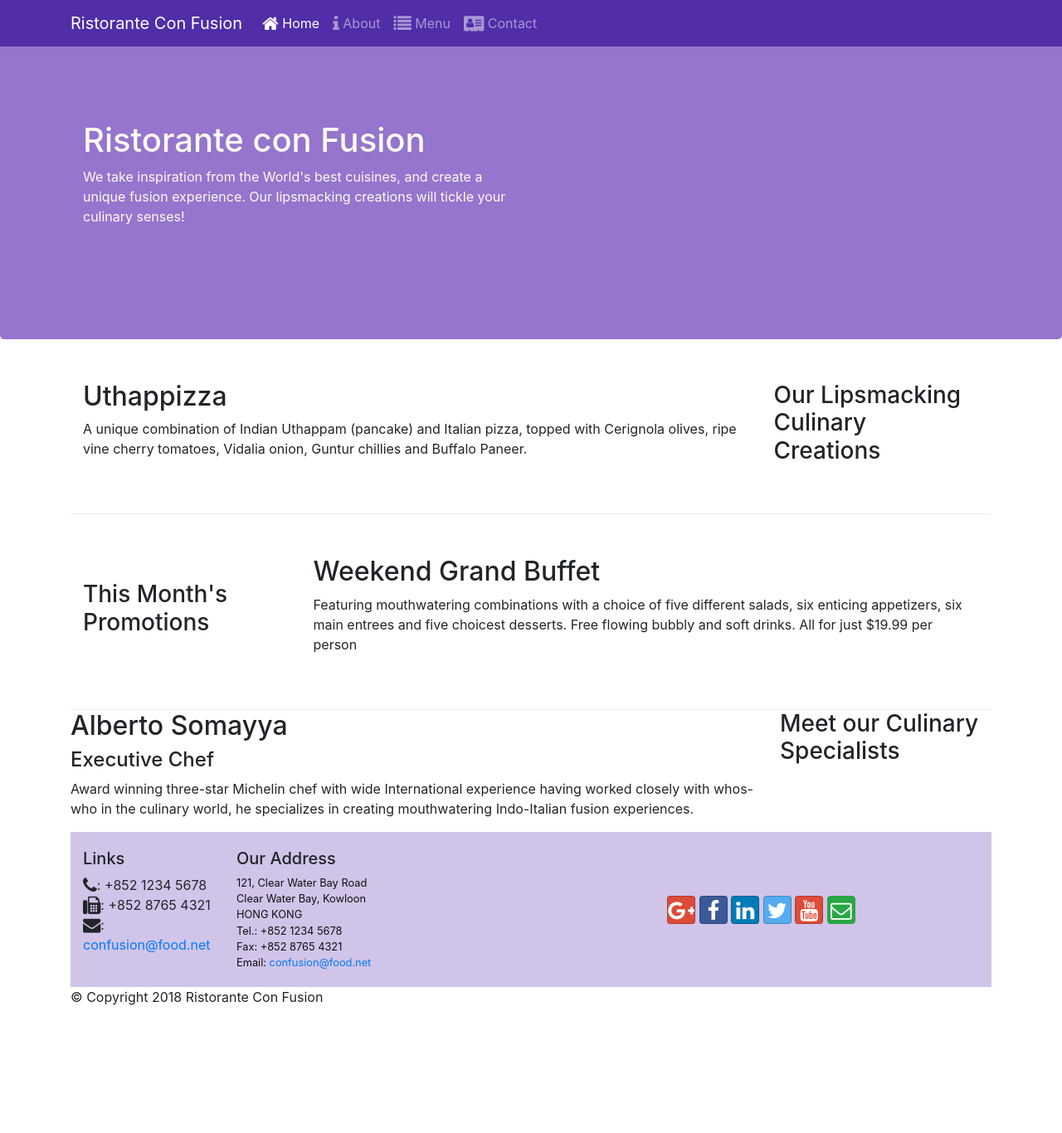
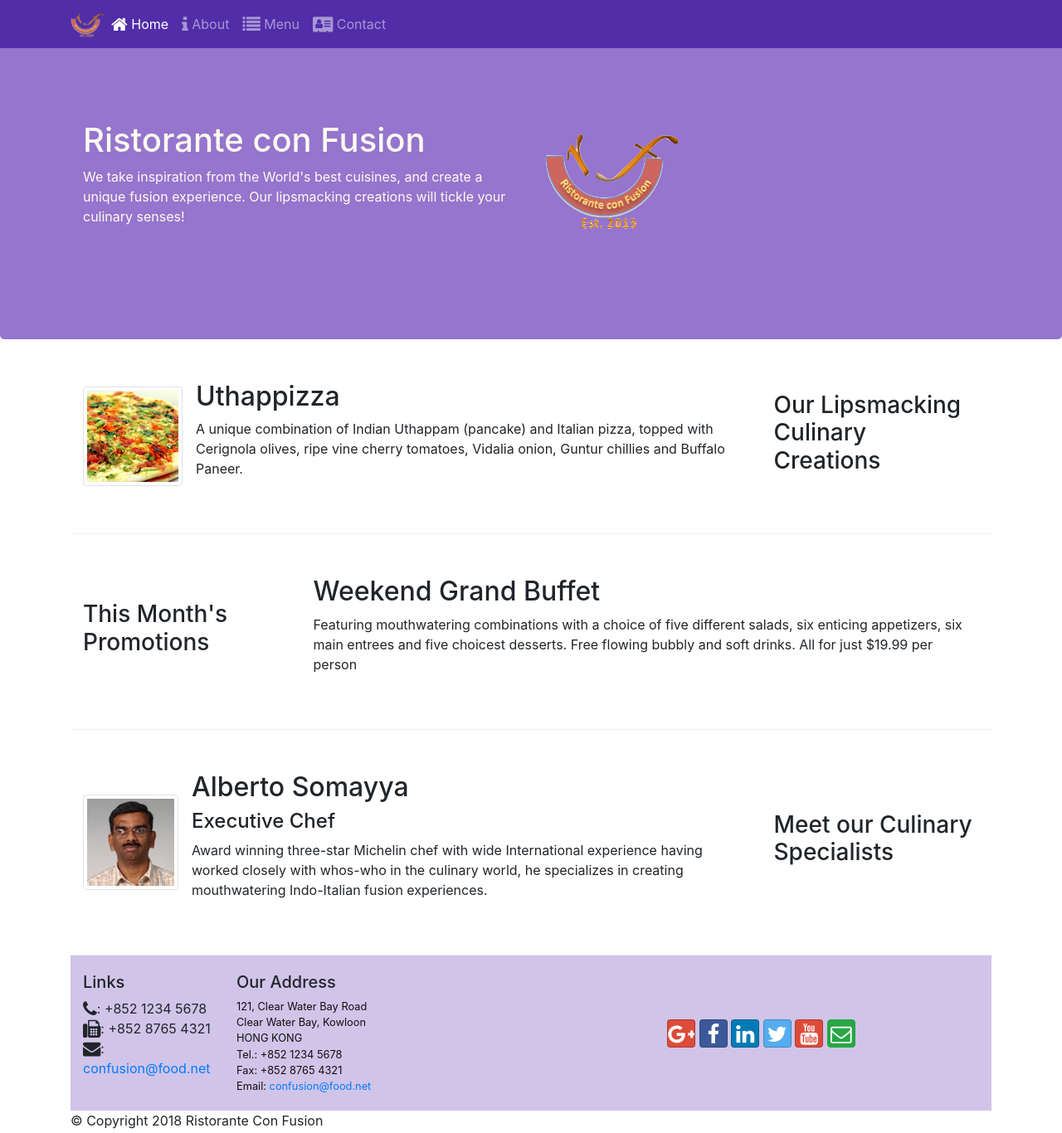
Before and after one commit to NjaalWiik/first-restaurant-website, a website: page index.html in a window 1280 px wide. Shown: the whole page at 83% size. Before the commit the page ends 1230 px from the top, so only its background shows below. Drawn offline with nearby package versions, Linux system fonts and the light colour scheme.

Commit message:
Images and Media

```diff
--- a/index.html
+++ b/index.html
@@ -23,7 +23,7 @@
       <button class="navbar-toggler" type="button" data-toggle="collapse" data-target="#Navbar">
         <span class="navbar-toggler-icon"></span>
       </button>
-       <a class="navbar-brand" href="#">Ristorante Con Fusion</a>
+            <a class="navbar-brand mr-auto" href="#"><img src="img/logo.png" height="30" width="41"></a>
         <div class="collapse navbar-collapse" id="Navbar">
           <ul class="navbar-nav mr-auto">
             <li class="nav-item active"><a class="nav-link" href="#"><span class="fa fa-home fa-lg"></span> Home</a></li>
@@ -41,7 +41,8 @@
                     <h1>Ristorante con Fusion</h1>
                     <p>We take inspiration from the World's best cuisines, and create a unique fusion experience. Our lipsmacking creations will tickle your culinary senses!</p>
                 </div>
-                <div class="col-12 col-sm">
+                <div class="col-12 col-sm align-self-center">
+                    <img src="img/logo.png" class="img-fluid">
                 </div>
             </div>
         </div>
@@ -53,8 +54,17 @@
                 <h3>Our Lipsmacking Culinary Creations</h3>
             </div>
             <div class="col col-sm col-md">
-                <h2>Uthappizza</h2>
-                <p>A unique combination of Indian Uthappam (pancake) and Italian pizza, topped with Cerignola olives, ripe vine cherry tomatoes, Vidalia onion, Guntur chillies and Buffalo Paneer.</p>
+              <div class="media">
+                  <img class="d-flex mr-3 img-thumbnail align-self-center"
+                          src="img/uthappizza.png" alt="Uthappizza">
+                  <div class="media-body">
+                      <h2 class="mt-0">Uthappizza</h2>
+                      <p class="d-none d-sm-block">A unique combination of Indian Uthappam (pancake) and
+                          Italian pizza, topped with Cerignola olives, ripe vine
+                          cherry tomatoes, Vidalia onion, Guntur chillies and
+                          Buffalo Paneer.</p>
+                  </div>
+              </div>
             </div>
         </div>
 
@@ -69,14 +79,24 @@
             </div>
         </div>
 
-        <div class="row row-contentalign-items-center">
+        <div class="row row-content align-items-center">
             <div class="col-12 col-sm-4 order-sm-last col-md-3">
                 <h3>Meet our Culinary Specialists</h3>
             </div>
             <div class="col col-sm col-md">
-                <h2>Alberto Somayya</h2>
-                <h4>Executive Chef</h4>
-                <p>Award winning three-star Michelin chef with wide International experience having worked closely with whos-who in the culinary world, he specializes in creating mouthwatering Indo-Italian fusion experiences. </p>
+              <div class="media">
+                  <img class="d-flex mr-3 img-thumbnail align-self-center"
+                          src="img/alberto.png" alt="Alberto Somayya">
+                  <div class="media-body">
+                      <h2 class="mt-0">Alberto Somayya</h2>
+                      <h4>Executive Chef</h4>
+                      <p class="d-none d-sm-block">Award winning three-star Michelin chef with wide
+                          International experience having worked closely with
+                          whos-who in the culinary world, he specializes in
+                          creating mouthwatering Indo-Italian fusion experiences.
+                          </p>
+                  </div>
+              </div>
             </div>
         </div>
     </div>
```
Also changed, not shown: aboutus.html (+3 -2 lines), contactus.html (+3 -2 lines), img/alberto.png (added), img/buffet.png (added), img/logo.png (added), img/uthappizza.png (added), 1 other file.
